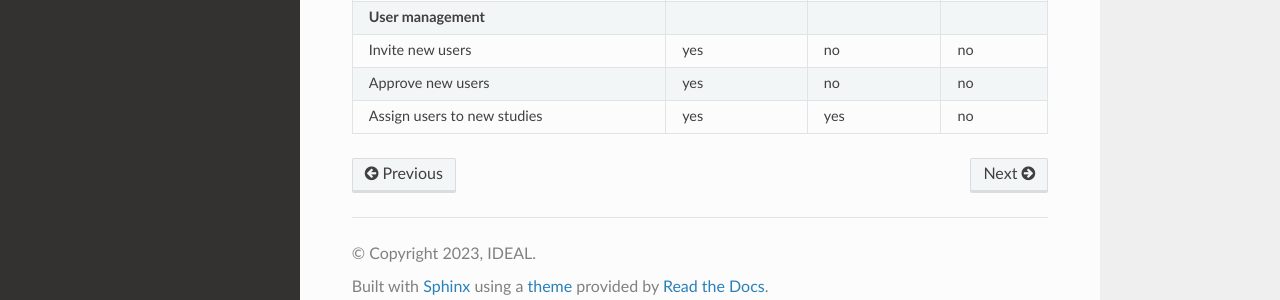
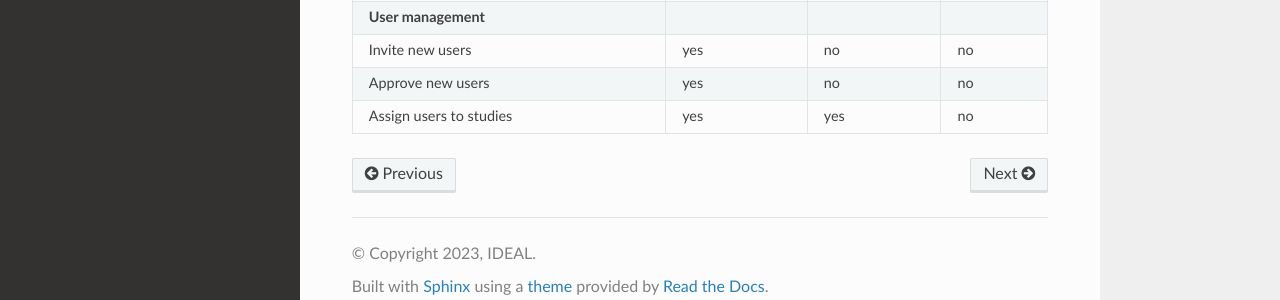
Before and after one commit to Nynuphar/IDEAL-doc, a Sphinx documentation site: the page built from docs/source/users.rst, in a window 1280 px wide and 900 px high, scrolled down 1029 px. Shown: the part 577-877 px from the top of the window. Built offline with Sphinx 7.4.7 and the Read the Docs theme 2.0.0, drawn with Linux system fonts in a browser that asks for light colours; pages that are not in the unit, such as notebooks, are missing from menus.

Commit message:
Update users.rst

```diff
--- a/docs/source/users.rst
+++ b/docs/source/users.rst
@@ -110,7 +110,7 @@ Summary table
     - yes
     - no
     - no
-  * - Assign users to new studies
+  * - Assign users to studies
     - yes
     - yes
     - no
```
